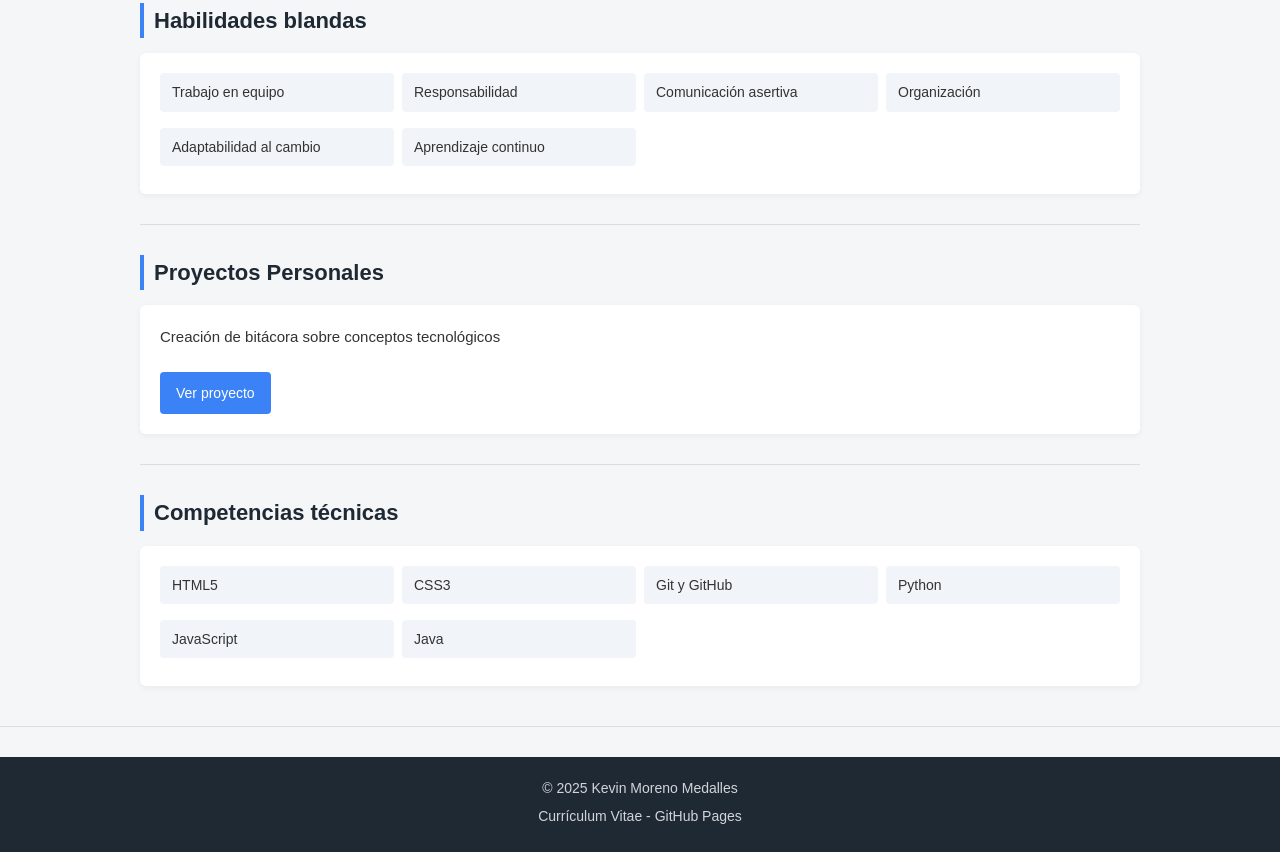
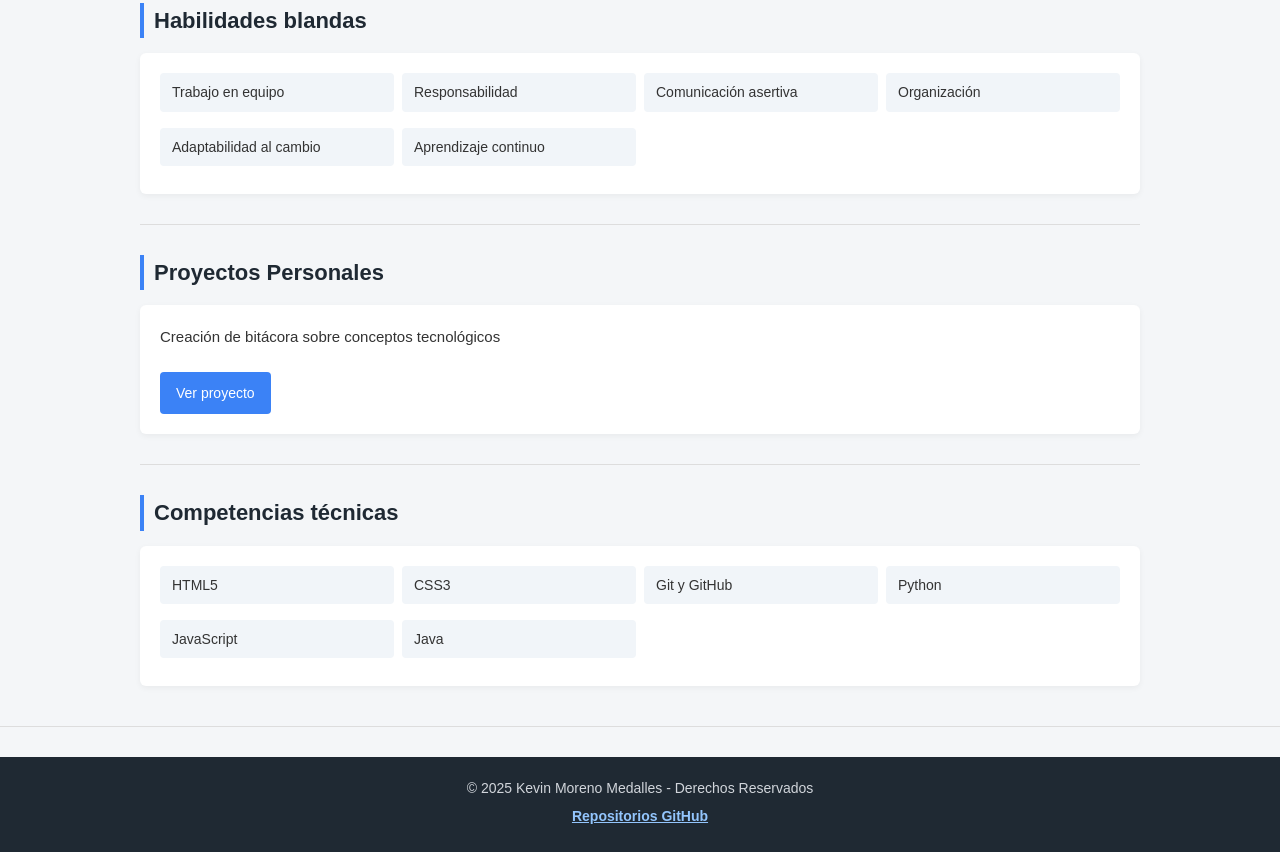
Before and after one commit to kevmorenome/CV_KEVIN_MORENO, a plain HTML site: page index.html in a window 1280 px wide. Shown: the part 1247-2099 px from the top of the page. Drawn offline with Linux system fonts and the light colour scheme.

Commit message:
Agregando botón hacia repositorios de Github

```diff
--- a/css/styles.css
+++ b/css/styles.css
@@ -154,3 +154,12 @@ footer {
 footer p {
     margin-bottom: 5px;
 }
+
+footer a {
+  color: #93c5fd;
+  font-weight: bold;
+}
+
+footer a:hover {
+  text-decoration: underline;
+}
--- a/index.html
+++ b/index.html
@@ -124,12 +124,16 @@
 
   <hr>
 
-  <footer>
-    <div>
-      <p>© 2025 Kevin Moreno Medalles</p>
-      <p>Currículum Vitae - GitHub Pages</p>
-    </div>
-  </footer>
+<footer>
+  <div>
+    <p>© 2025 Kevin Moreno Medalles - Derechos Reservados</p>
+    <p>
+      <a href="https://github.com/kevmorenome?tab=repositories" target="_blank" rel="noopener">
+        Repositorios GitHub
+      </a>
+    </p>
+  </div>
+</footer>
 
 </body>
 </html>
```
